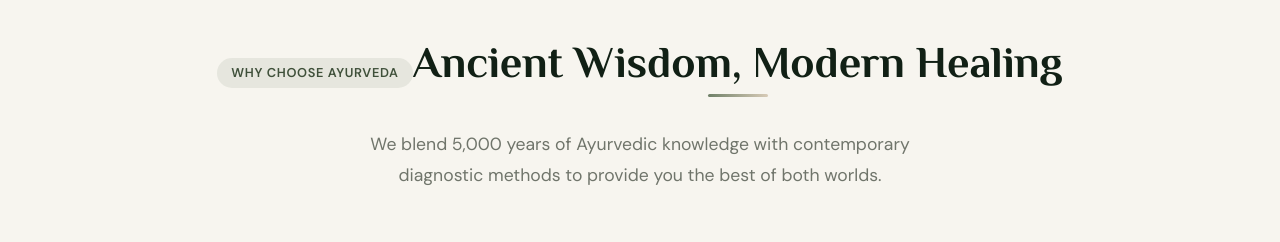
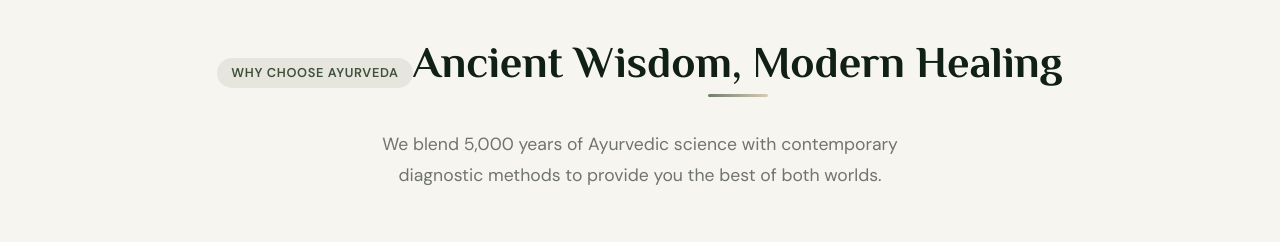
Before and after one commit to Codeaizan/Natural-Health, a React (Vite) app: page / in a window 1280 px wide. Shown: the part 860-1102 px from the top of the page. Built offline with nearby package versions, Linux system fonts and the light colour scheme.

Commit message:
fix: change 'Ayurvedic knowledge' to 'Ayurvedic science' on Home page

```diff
--- a/src/pages/Home.jsx
+++ b/src/pages/Home.jsx
@@ -127,7 +127,7 @@ export default function Home() {
             <div className="section-header">
               <span className="badge">Why Choose Ayurveda</span>
               <h2>Ancient Wisdom, Modern Healing</h2>
-              <p>We blend 5,000 years of Ayurvedic knowledge with contemporary diagnostic methods to provide you the best of both worlds.</p>
+              <p>We blend 5,000 years of Ayurvedic science with contemporary diagnostic methods to provide you the best of both worlds.</p>
             </div>
           </AnimatedSection>
 
```
